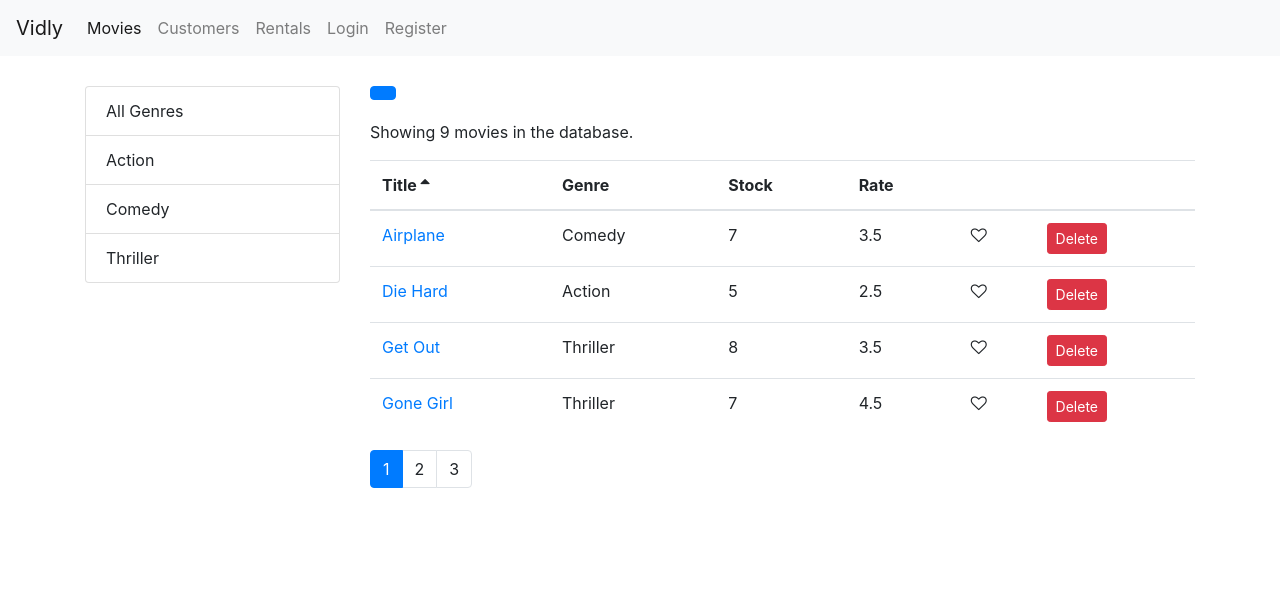
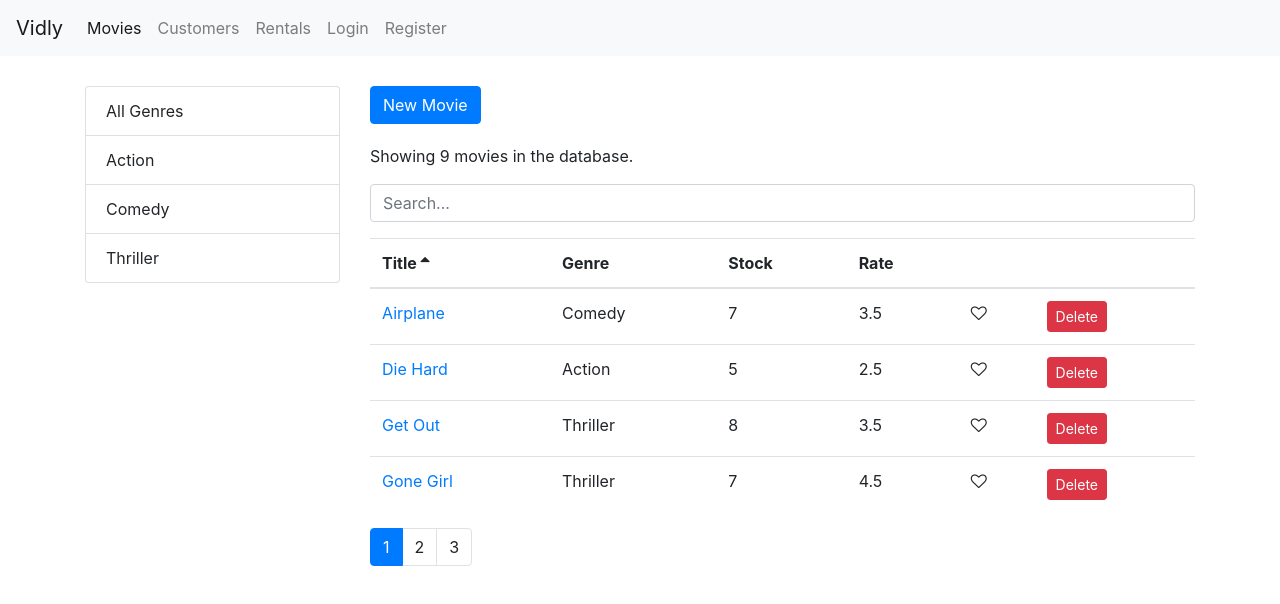
Before and after one commit to lonewolfmindset/video-app, a React (Create React App) app: page /movies in a window 1280 px wide. Shown: the top 604 px of the page. Built offline with nearby package versions, Linux system fonts and the light colour scheme.

Commit message:
Added search movies feature

```diff
--- a/src/components/movies.jsx
+++ b/src/components/movies.jsx
@@ -6,6 +6,7 @@
 import ListGroup from "./common/listGroup";
 import Pagination from "./common/pagination";
 import MoviesTable from "./moviesTable";
+import SearchBox from "./searchBox";
 import _ from "lodash";
 import NavBar from "./navBar";
 
@@ -15,6 +16,8 @@
     genres: [],
     currentPage: 1,
     pageSize: 4,
+    searchQuery: "",
+    selectedGenre: null,
     sortColumn: { path: "title", order: "asc" },
   };
 
@@ -54,6 +57,15 @@
   handleGenreSelect = (genre) => {
     this.setState({
       selectedGenre: genre,
+      searchQuery: "",
+      currentPage: 1,
+    });
+  };
+
+  handleSearch = (query) => {
+    this.setState({
+      searchQuery: query,
+      selectedGenre: null,
       currentPage: 1,
     });
   };
@@ -70,13 +82,17 @@
       currentPage,
       sortColumn,
       selectedGenre,
+      searchQuery,
       movies: allMovies,
     } = this.state;
 
-    const filtered =
-      selectedGenre && selectedGenre._id
-        ? allMovies.filter((m) => m.genre._id === selectedGenre._id)
-        : allMovies;
+    let filtered = allMovies;
+    if (searchQuery)
+      filtered = allMovies.filter((m) =>
+        m.title.toLowerCase().startsWith(searchQuery.toLowerCase())
+      );
+    else if (selectedGenre && selectedGenre._id)
+      filtered = allMovies.filter((m) => m.genre._id === selectedGenre._id);
 
     const sorted = _.orderBy(filtered, [sortColumn.path], [sortColumn.order]);
 
@@ -87,7 +103,7 @@
 
   render() {
     const { length: count } = this.state.movies;
-    const { pageSize, currentPage, sortColumn } = this.state;
+    const { pageSize, currentPage, sortColumn, searchQuery } = this.state;
 
     if (count === 0) return <p>There are no movies in the database.</p>;
 
@@ -107,8 +123,11 @@
             to="/movies/new"
             className="btn btn-primary"
             style={{ marginBottom: 20 }}
-          ></Link>
+          >
+            New Movie
+          </Link>
           <p>Showing {totalCount} movies in the database.</p>
+          <SearchBox value={searchQuery} onChange={this.handleSearch} />
           <MoviesTable
             movies={movies}
             sortColumn={sortColumn}
--- /dev/null
+++ b/src/components/searchBox.jsx
@@ -0,0 +1,16 @@
+import React from "react";
+
+const SearchBox = ({ value, onChange }) => {
+  return (
+    <input
+      type="text"
+      name="query"
+      className="form-control my-3"
+      placeholder="Search..."
+      value={value}
+      onChange={(e) => onChange(e.currentTarget.value)}
+    />
+  );
+};
+
+export default SearchBox;
```
